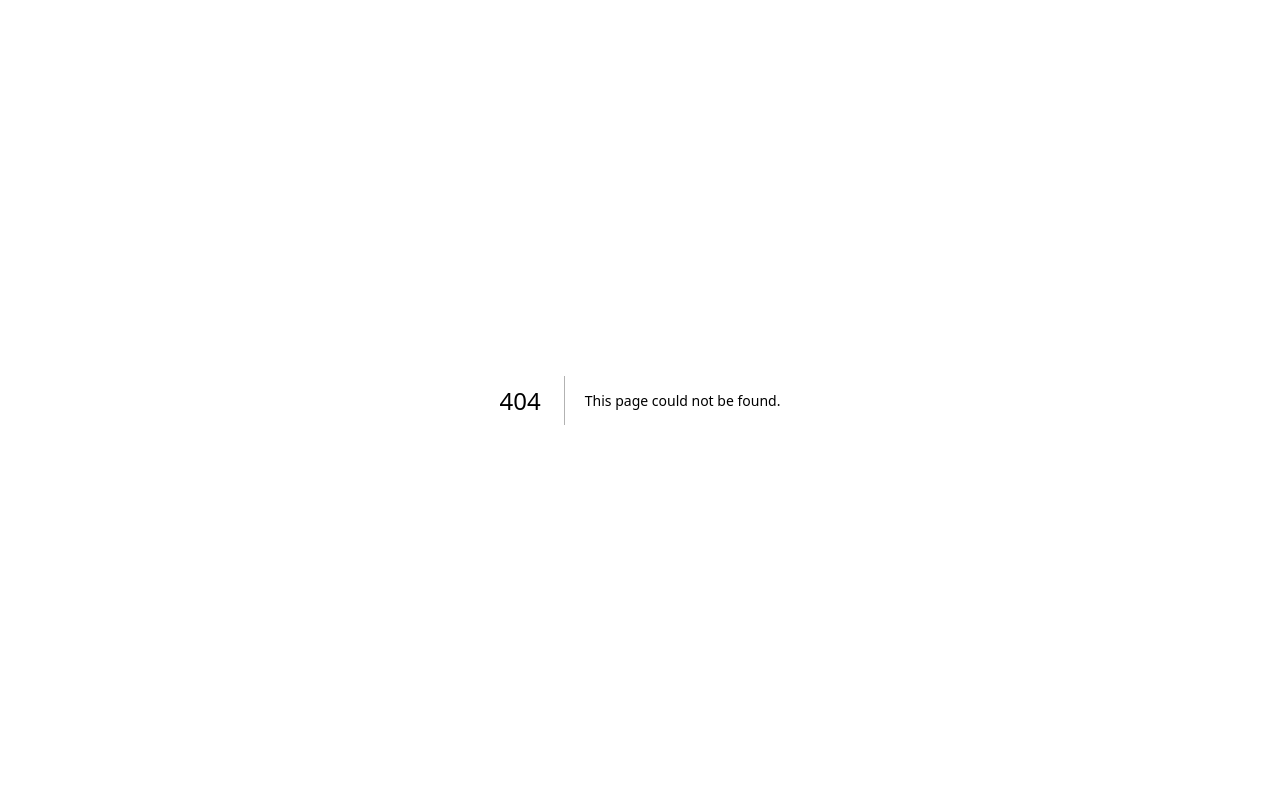
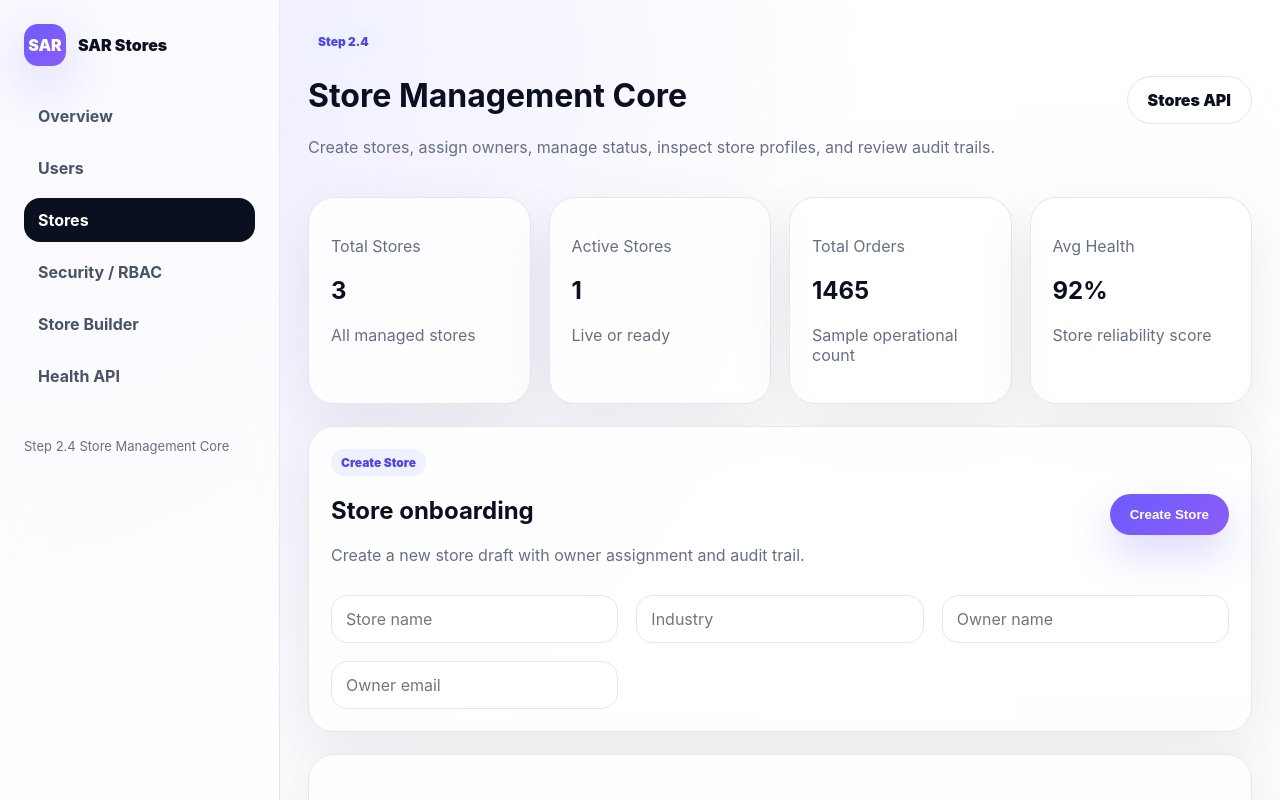
Before and after one commit to sarindustriesnetwork/github, a Next.js app: page /admin/stores in a window 1280 px wide. Before the commit this address had no page. Shown: the top 800 px of the page. Built offline with nearby package versions, Linux system fonts and the light colour scheme.

Commit message:
feat: add admin store management page

```diff
--- /dev/null
+++ b/app/admin/stores/page.tsx
@@ -0,0 +1,37 @@
+import Link from "next/link";
+import { BRAND } from "@/lib/branding";
+import { stores } from "@/lib/stores";
+import StoreManagementClient from "@/components/stores/StoreManagementClient";
+
+const nav = [
+  ["Overview", "/admin"],
+  ["Users", "/admin/users"],
+  ["Stores", "/admin/stores"],
+  ["Security / RBAC", "/admin/security"],
+  ["Store Builder", "/dashboard/store-builder"],
+  ["Health API", "/api/health"]
+];
+
+export default function StoresPage() {
+  return (
+    <div className="shell">
+      <aside className="sidebar">
+        <div className="brand"><div className="logo">SAR</div><span>{BRAND.shortName} Stores</span></div>
+        <nav className="nav">{nav.map(([label, href]) => <Link key={href} href={href} className={href === "/admin/stores" ? "active" : ""}>{label}</Link>)}</nav>
+        <p className="footer">Step 2.4 Store Management Core</p>
+      </aside>
+      <main className="main">
+        <div className="topbar">
+          <div>
+            <span className="badge">Step 2.4</span>
+            <h1>Store Management Core</h1>
+            <p className="muted">Create stores, assign owners, manage status, inspect store profiles, and review audit trails.</p>
+          </div>
+          <Link className="btn" href="/api/admin/stores">Stores API</Link>
+        </div>
+        <StoreManagementClient initialStores={stores} />
+        <p className="footer">{BRAND.copyright}</p>
+      </main>
+    </div>
+  );
+}
```
